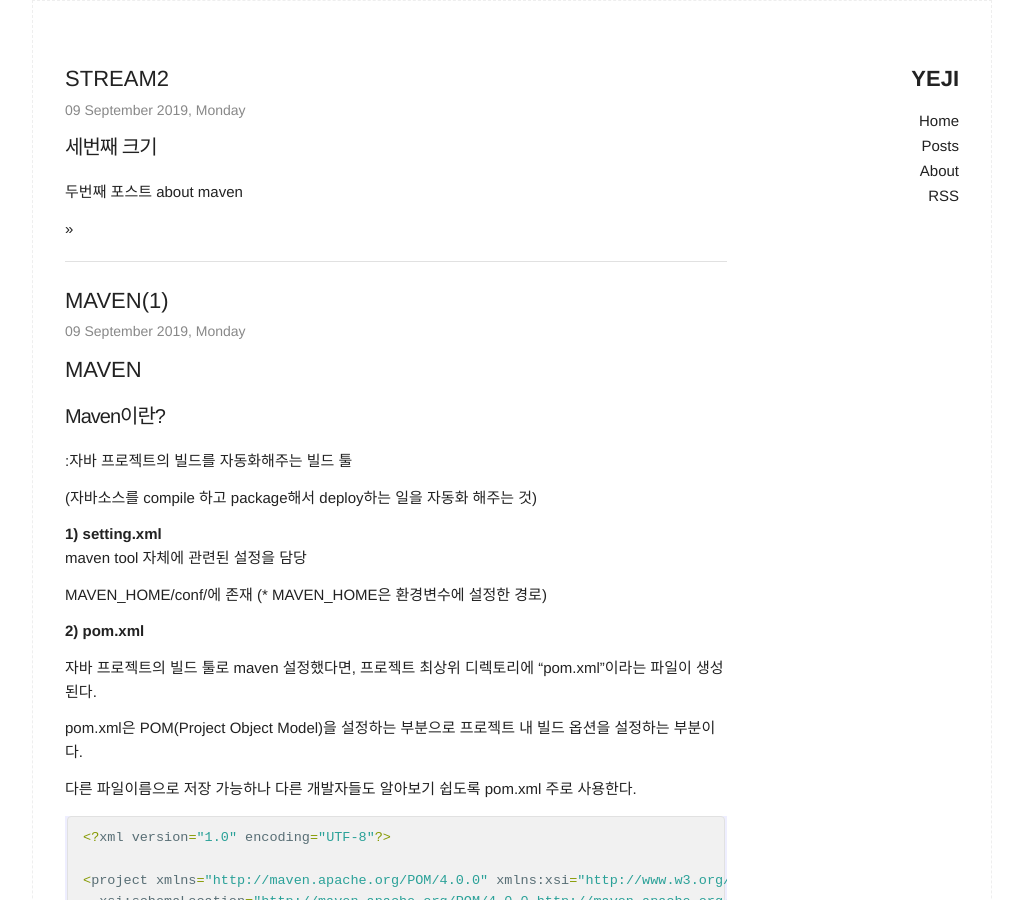
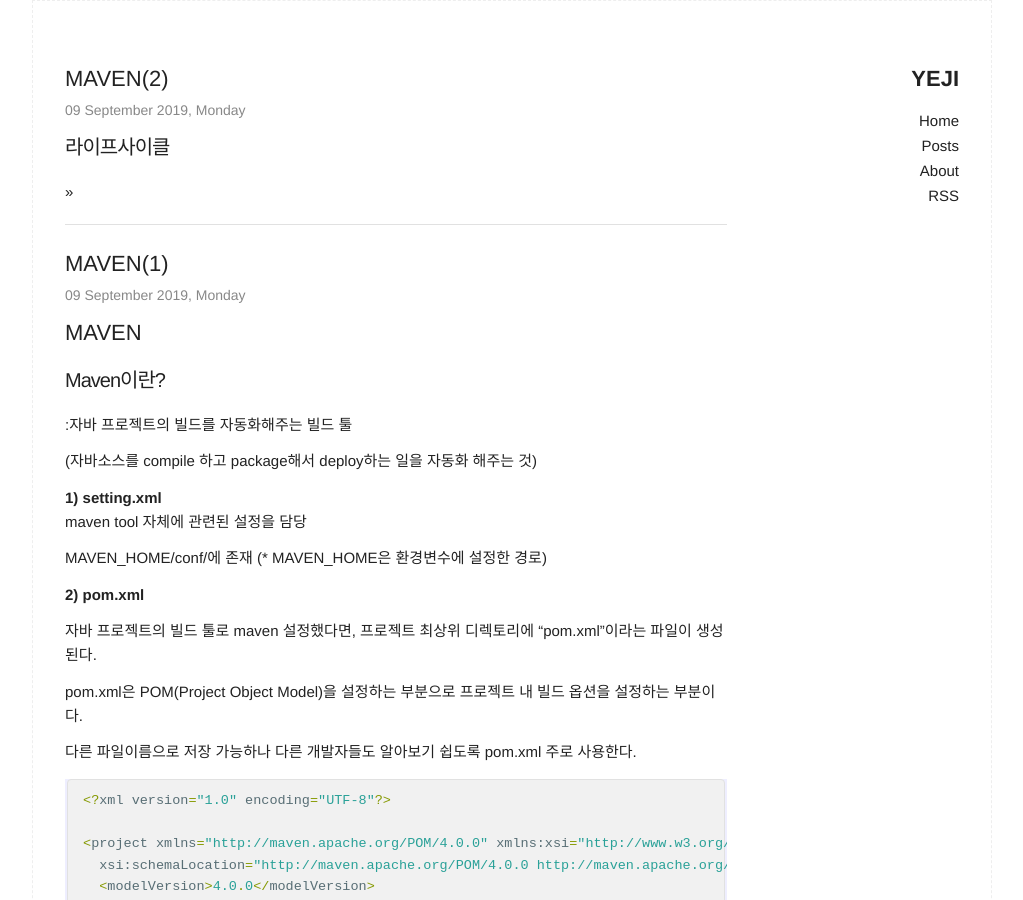
Before and after one commit to yeji0092/yeji0092.github.io, a Jekyll site: the page built from index.html, in a window 1280 px wide and 900 px high. Shown: the whole window, without its empty margins (128-1151 px from the left). Built offline with Jekyll 4.4.1, drawn with Linux system fonts in a browser that asks for light colours.

Commit message:
Update and rename 2019-09-05-second-post.md to 2019-09-05-maven2-post.md

```diff
--- a/_posts/2019-09-05-second-post.md
+++ b/_posts/2019-09-05-maven2-post.md
@@ -1,13 +1,10 @@
 ---
 layout : post
-title : STREAM2
+title : MAVEN(2)
 author : YEJI KIM
 date: 2019-09-09
 categories: maven
 
 ---
 
-### 세번째 크기
-
-두번째 포스트
-about maven
+### 라이프사이클
```
